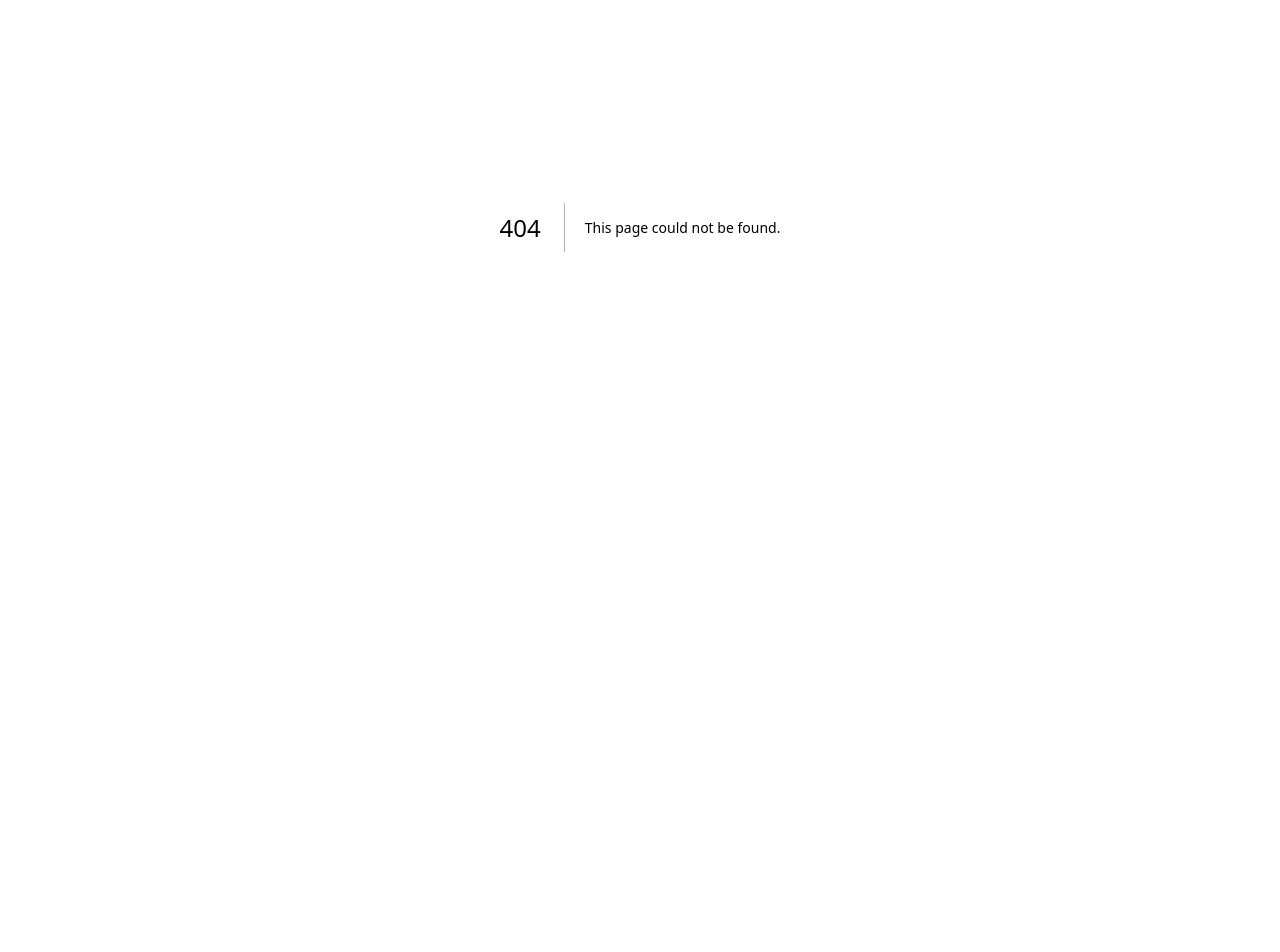
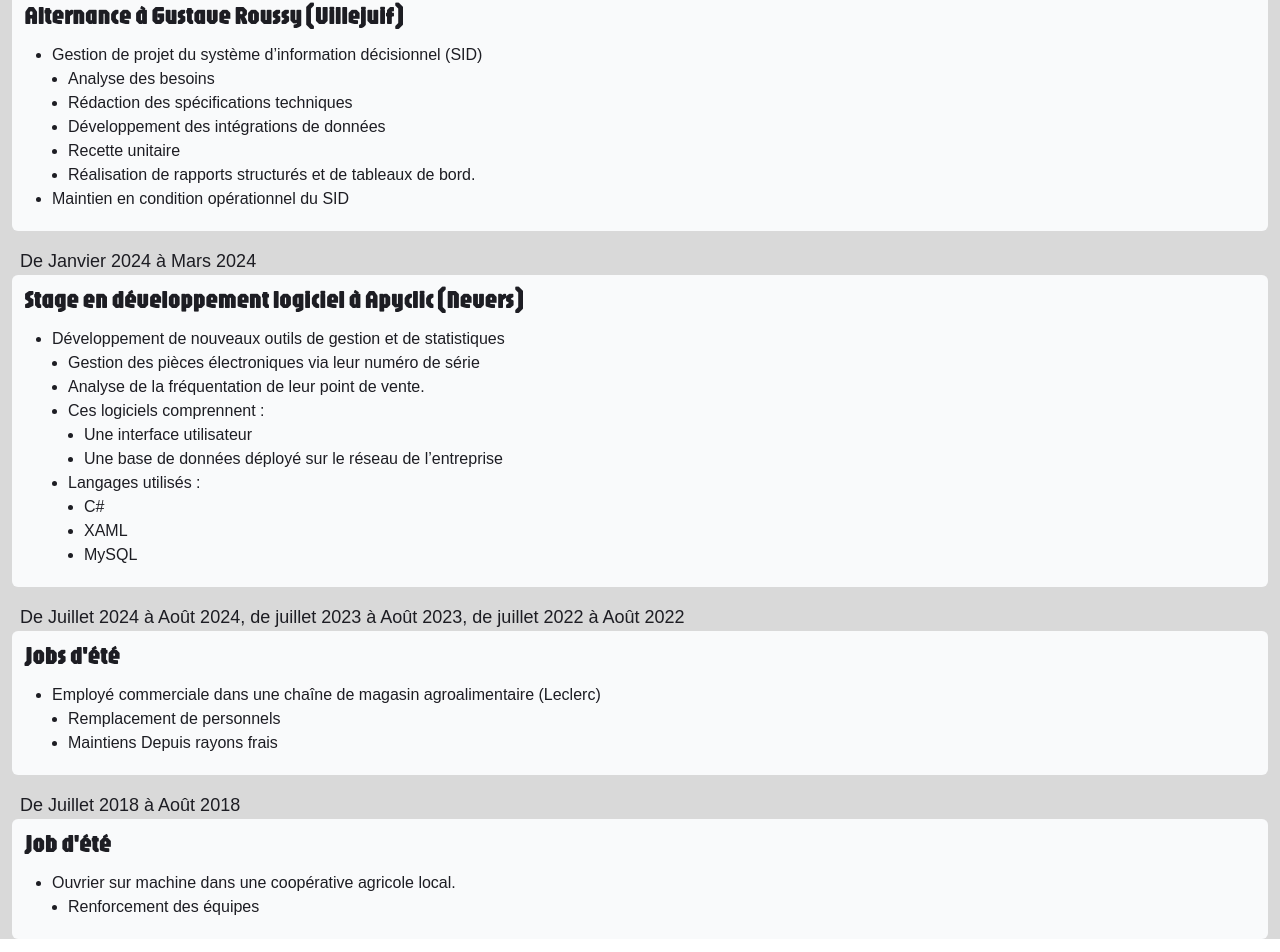
Before and after one commit to KyNoxal/PortFolio, a Next.js app: page /mon-parcours in a window 1280 px wide. Before the commit this address had no page. Shown: the part 173-1125 px from the top of the page. Before the commit the page ends 800 px from the top, so only its background shows below. Built offline with nearby package versions, Linux system fonts and the light colour scheme.

Commit message:
Page du parcours professionnel
Création de la page du parcours professionnel, corrections mineures des styles CSS

```diff
--- a/src/app/a-propos/page.tsx
+++ b/src/app/a-propos/page.tsx
@@ -4,7 +4,7 @@ import BackButton from "@/components/return-button";
 
 export default function Accueil() {
     return (
-        <main className="bg-wheat w-full justify-center min-h-screen">
+        <main className="mb-4 bg-wheat w-full justify-center min-h-screen">
             <Header />
             <BackButton />
             <Card
--- a/src/app/accueil/page.tsx
+++ b/src/app/accueil/page.tsx
@@ -3,7 +3,7 @@ import Header from "@/components/header";
 
 export default function Accueil() {
 	return (
-		<main className="bg-wheat w-full justify-center min-h-screen">
+		<main className="mb-4 bg-wheat w-full justify-center min-h-screen">
 			<Header />
 			<Card
 				title="À propos de moi :"
@@ -30,6 +30,7 @@ export default function Accueil() {
 						<li>Emploi dans une coopérative agricole pendant deux mois en tant qu’ouvrier sur machine</li>
 					</ul>
 				}
+				href="/mon-parcours"
 			/>
 			<Card
 				title="Mes ambitions :"
--- a/src/app/mes-diplomes/page.tsx
+++ b/src/app/mes-diplomes/page.tsx
@@ -4,7 +4,7 @@ import BackButton from "@/components/return-button";
 
 export default function Accueil() {
     return (
-        <main className="bg-wheat w-full justify-center min-h-screen">
+        <main className="mb-4 bg-wheat w-full justify-center min-h-screen">
             <Header />
             <BackButton />
             <Card
--- /dev/null
+++ b/src/app/mon-parcours/page.tsx
@@ -0,0 +1,85 @@
+import Card from "@/components/card";
+import Header from "@/components/header";
+import BackButton from "@/components/return-button";
+
+export default function Accueil() {
+    return (
+        <main className="mb-4 bg-wheat w-full justify-center min-h-screen">
+            <Header />
+            <BackButton />
+            <Card
+                upperText="De 2024 à 2025"
+                title="Alternance à Gustave Roussy (Villejuif)"
+                nodes={
+                    <ul className="list-disc ml-4">
+                        <li>Gestion de projet du système d’information décisionnel (SID)
+                            <ul className="list-disc ml-4">
+                                <li>Analyse des besoins</li>
+                                <li>Rédaction des spécifications techniques</li>
+                                <li>Développement des intégrations de données</li>
+                                <li>Recette unitaire</li>
+                                <li>Réalisation de rapports structurés et de tableaux de bord.</li>
+                            </ul>
+                        </li>
+                        <li>Maintien en condition opérationnel du SID</li>
+                    </ul>
+                }
+            />
+            <Card
+                upperText="De Janvier 2024 à Mars 2024"
+                title="Stage en développement logiciel à Apyclic (Nevers)"
+                nodes={
+                    <ul className="list-disc ml-4">
+                        <li>Développement de nouveaux outils de gestion et de statistiques
+                            <ul className="list-disc ml-4">
+                                <li>Gestion des pièces électroniques via leur numéro de série</li>
+                                <li>Analyse de la fréquentation de leur point de vente.</li>
+                                <li>Ces logiciels comprennent :
+                                    <ul className="list-disc ml-4">
+                                        <li>Une interface utilisateur</li>
+                                        <li>Une base de données déployé sur le réseau de l’entreprise</li>
+                                    </ul>
+                                </li>
+                                <li>Langages utilisés :
+                                    <ul className="list-disc ml-4">
+                                        <li>C#</li>
+                                        <li>XAML</li>
+                                        <li>MySQL</li>
+                                    </ul>
+                                </li>
+                            </ul>
+                        </li>
+                    </ul>
+                }
+            />
+            <Card
+                upperText="De Juillet 2024 à Août 2024, de juillet 2023 à Août 2023, de juillet 2022 à Août 2022"
+                title="Jobs d'été"
+                nodes={
+                    <ul className="list-disc ml-4">
+                        <li>Employé commerciale dans une chaîne de magasin agroalimentaire (Leclerc)
+                            <ul className="list-disc ml-4">
+                                <li>Remplacement de personnels</li>
+                                <li>Maintiens Depuis rayons frais</li>
+                            </ul>
+                        </li>
+                    </ul>
+                }
+            />
+            <Card
+                upperText="De Juillet 2018 à Août 2018"
+                title="Job d'été"
+                nodes={
+                    <ul className="list-disc ml-4">
+                        <li>Ouvrier sur machine dans une coopérative agricole local.
+                            <ul className="list-disc ml-4">
+                                <li>Renforcement des équipes</li>
+                            </ul>
+                        </li>
+                    </ul>
+                }
+            />
+        </main>
+
+    )
+};
--- a/src/components/return-button.tsx
+++ b/src/components/return-button.tsx
@@ -10,7 +10,7 @@ const BackButton = () => {
 
   return (
     <button onClick={handleBack}
-        className='mx-3 w-full h-fit px-3 py-2 rounded-md bg-graybutton text-gray-900 hover:bg-graybuttonhover shadow-lg hover:scale-110 hover:ease-in-out duration-200'>
+        className='mb-4 w-full h-fit px-3 py-2 rounded-md bg-graybutton text-gray-900 hover:bg-graybuttonhover shadow-lg hover:scale-110 hover:ease-in-out duration-200'>
       Retour
     </button>
   );
```
